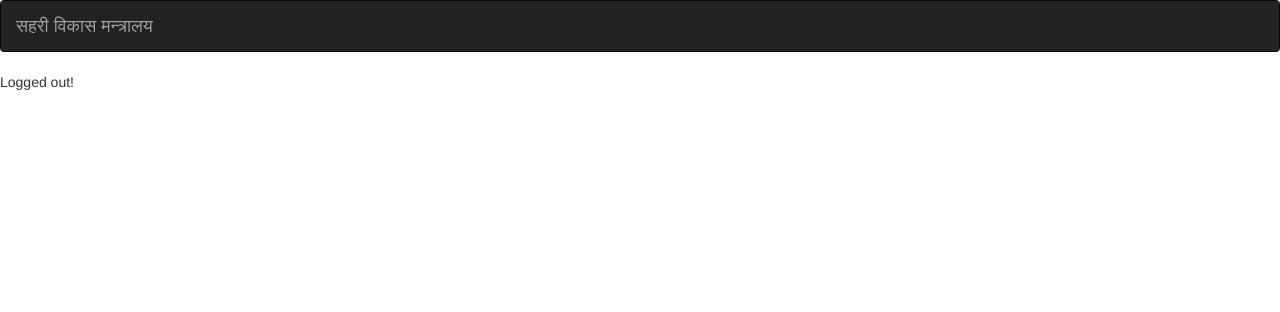
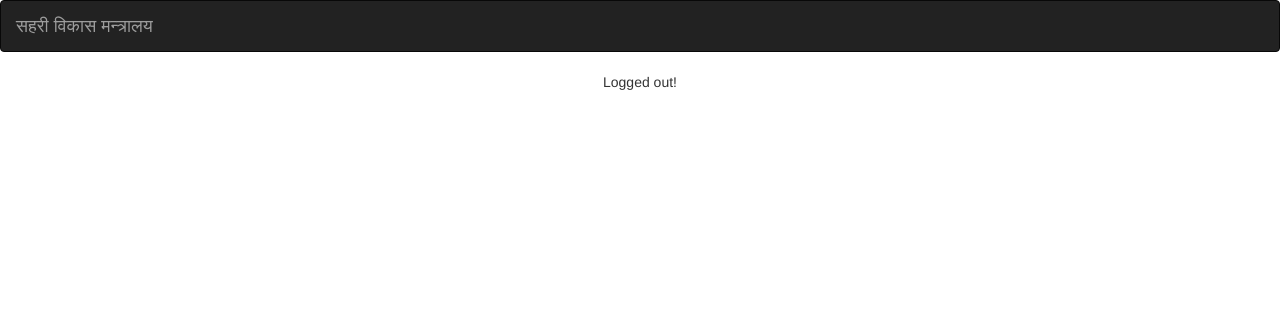
Before and after one commit to sandeeparyal/Staff_Details, a Django app: a page that uses sahari/kapra/templates/registration/logged_out.html in a window 1280 px wide. Shown: the top 312 px of the page. Run offline with Django 3.2, Linux system fonts and the light colour scheme; some libraries are stand-ins or nearby versions.

Commit message:
Center aligned logged-out!

```diff
--- a/sahari/kapra/templates/registration/logged_out.html
+++ b/sahari/kapra/templates/registration/logged_out.html
@@ -3,6 +3,6 @@
 
 {% block content %}
 {{ block.super }}
-        Logged out!
+        <p class="text-center">Logged out!</p>
 
 {% endblock %}
```
Also changed, not shown: 1 other file.
